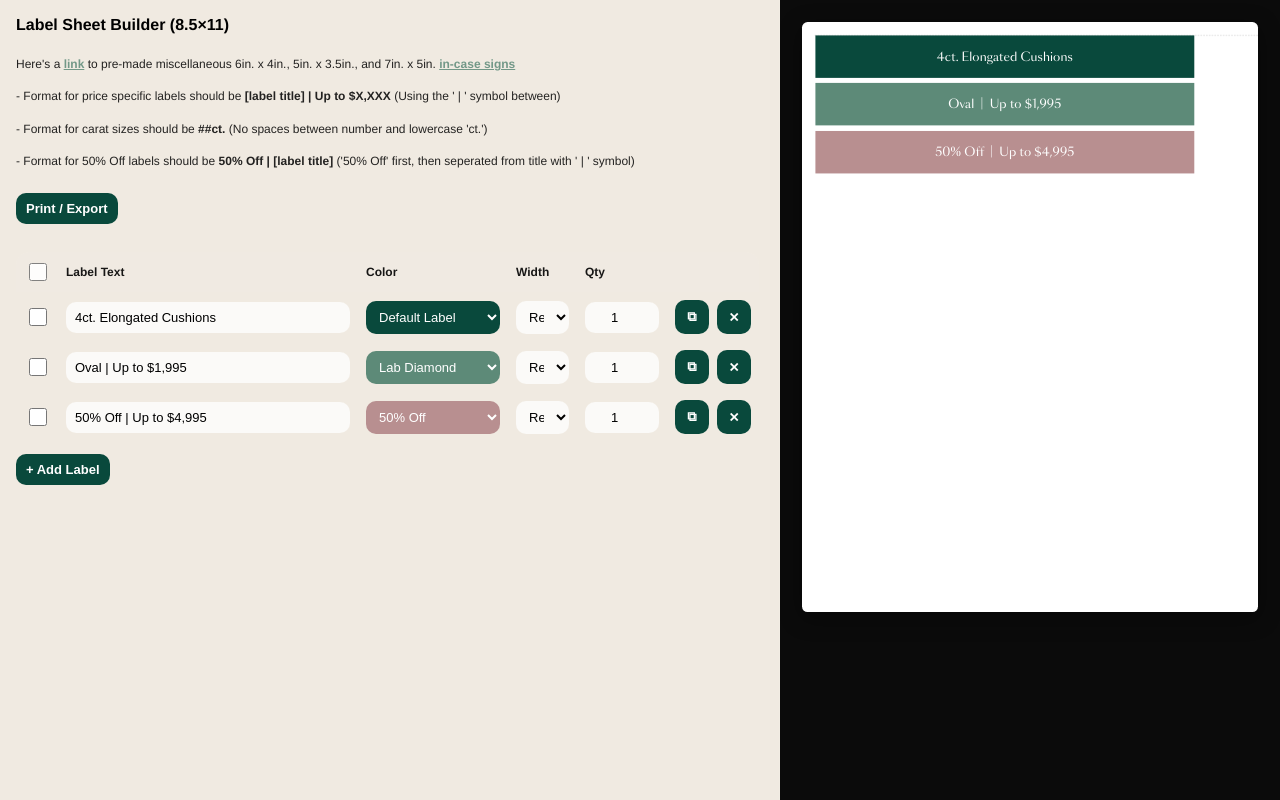
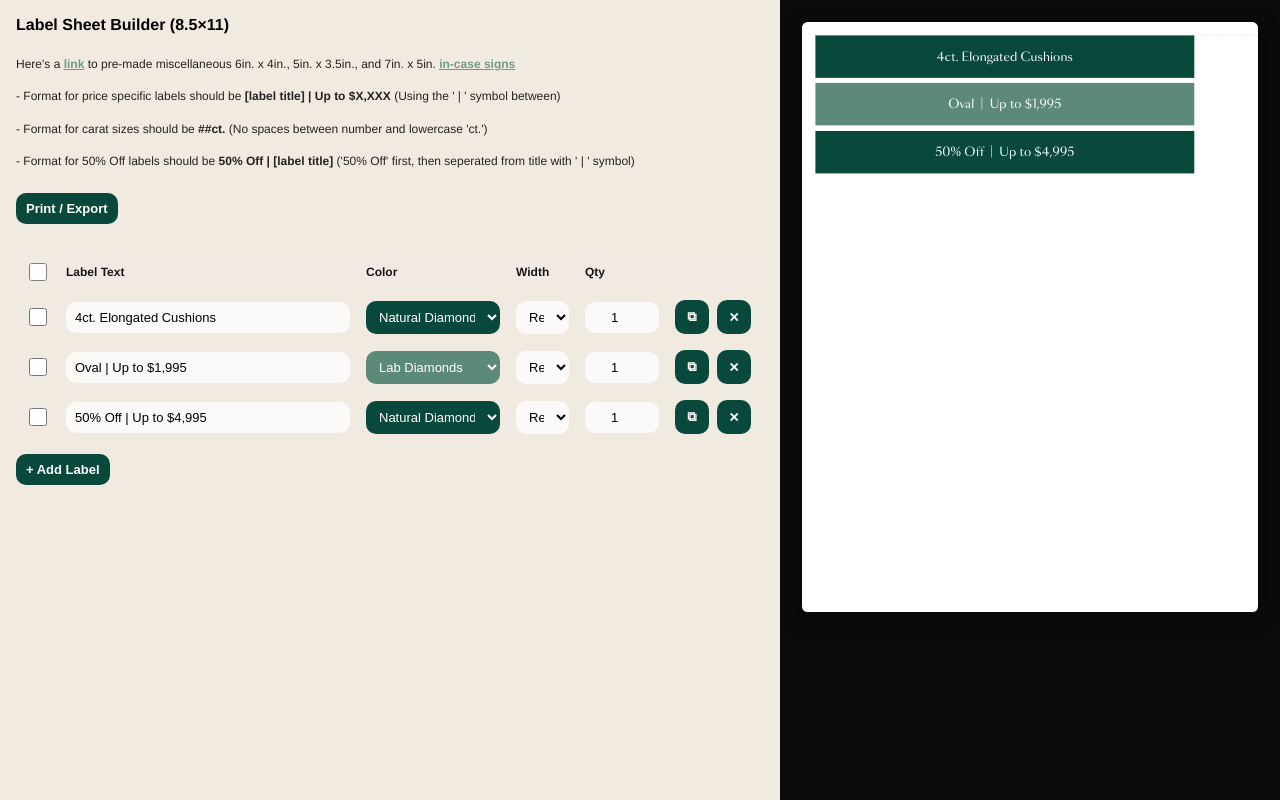
Before and after one commit to GenesisDiamonds/label-maker, a plain HTML site: page index.html in a window 1280 px wide. Drawn offline with Linux system fonts and the light colour scheme.

Commit message:
updatedColors

```diff
--- a/index.html
+++ b/index.html
@@ -532,9 +532,8 @@
     function makeTypeSelect() {
       const sel = document.createElement('select');
       sel.innerHTML = `
-        <option value="natural">Default Label</option>
-        <option value="lab">Lab Diamond</option>
-        <option value="50">50% Off</option>
+        <option value="natural">Natural Diamonds</option>
+        <option value="lab">Lab Diamonds</option>
       `;
       return sel;
     }
@@ -1078,7 +1077,7 @@
     // Starter rows
     rowsEl.appendChild(addRow({ text: '4ct. Elongated Cushions', type: 'natural', width: 7.0625, qty: 1 }));
     rowsEl.appendChild(addRow({ text: 'Oval | Up to $1,995', type: 'lab', width: 7.0625, qty: 1 }));
-    rowsEl.appendChild(addRow({ text: '50% Off | Up to $4,995', type: '50', width: 7.0625, qty: 1 }));
+    rowsEl.appendChild(addRow({ text: '50% Off | Up to $4,995', type: 'natural', width: 7.0625, qty: 1 }));
     applyTypeSelectStyle(bulkType);
 
     schedulePreviewUpdate();
```
